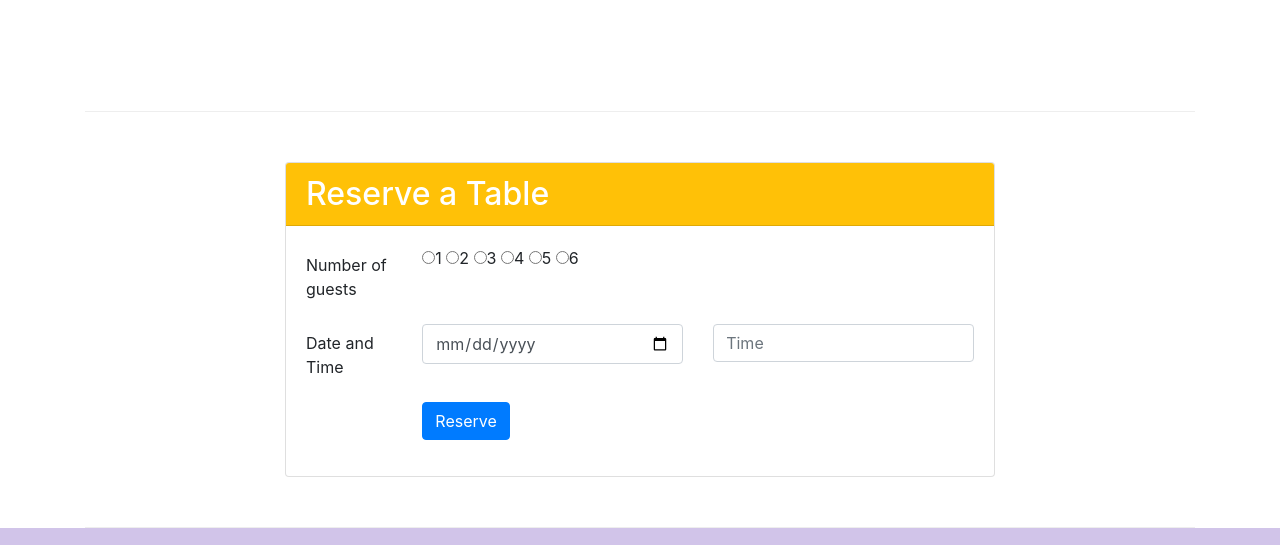
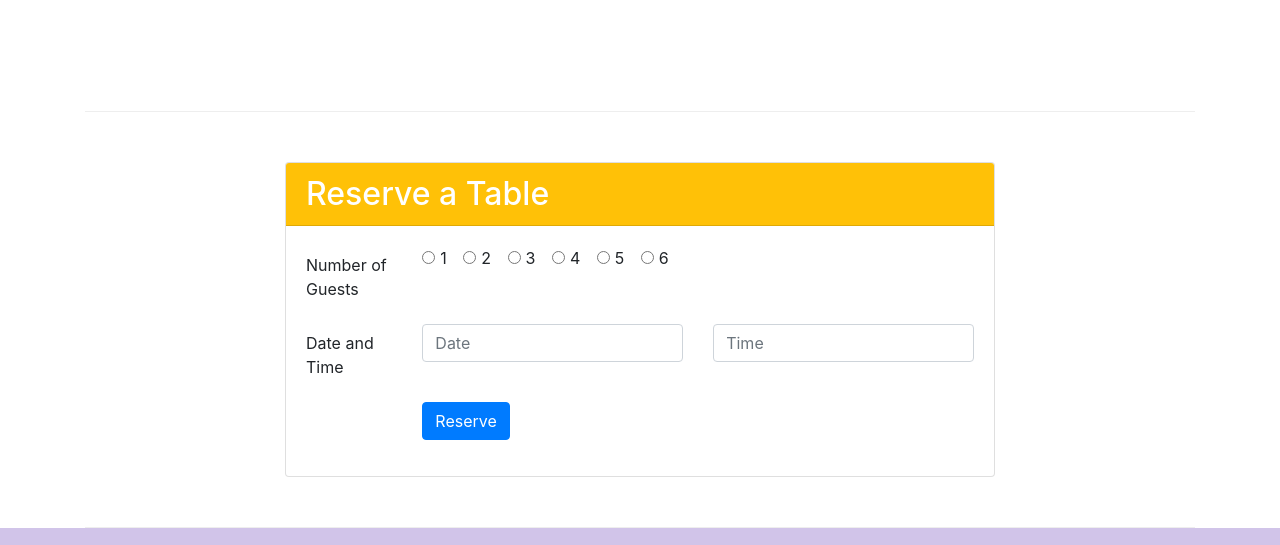
Before and after one commit to DurgaPrasadNaidu/Bootstrap4-webUI-framework, a website: page index.html in a window 1280 px wide. Shown: the part 1422-1967 px from the top of the page. Drawn offline with nearby package versions, Linux system fonts and the light colour scheme.

Commit message:
form-updated

```diff
--- a/index.html
+++ b/index.html
@@ -124,33 +124,56 @@
         <div class="row row-content align-items-center justify-content-center" id=reservationDiv>
             <div class="col-12 col-sm-8">
                <div class="card" >
-                <h2 class="card-header bg-warning text-white">Reserve a Table</h2>
-                <div class="card-body">
-                    <form>
+                 <h2 class="card-header bg-warning text-white">Reserve a Table</h2>
+                  <div class="card-body">
+                       <form>
                         <div class="form-group row">
-                            <div class="form-radio "></div>
-                            <label for="guests" class="col-md-2 col-form-label">Number of guests</label>
+                            <label for="guests" class="col-md-2 col-form-label">Number of Guests</label>
                             <div class="col-md-10">
-                            <label class="radio-inline"><input class="form-radio-input" type="radio" name="guests" id="guests" value="1">1</label>
-                            <label class="radio-inline"><input class="form-radio-input" type="radio" name="guests" id="guests" value="2">2</label>
-                            <label class="radio-inline"><input class="form-radio-input" type="radio" name="guests" id="guests" value="3">3</label>
-                            <label class="radio-inline"><input  class="form-radio-input"type="radio" name="guests" id="guests" value="4">4</label>
-                            <label class="radio-inline"><input class="form-radio-input" type="radio" name="guests" id="guests" value="5">5</label>
-                            <label class="radio-inline"><input  class="form-radio-input"type="radio" name="guests" id="guests" value="6">6</label>
+                                <div class="form-check form-check-inline">
+                                    <label class="form-check-label">
+                                        <input type="radio" class="form-check-input" name="guests" id="guest1">1
+                                    </label>
+                                </div>
+                                <div class="form-check form-check-inline">
+                                    <label class="form-check-label">
+                                        <input type="radio" class="form-check-input" name="guests" id="guest2">2
+                                    </label>
+                                </div>
+                                <div class="form-check form-check-inline">
+                                    <label class="form-check-label">
+                                        <input type="radio" class="form-check-input" name="guests" id="guest3">3
+                                    </label>
+                                </div>
+                                <div class="form-check form-check-inline">
+                                    <label class="form-check-label">
+                                        <input type="radio" class="form-check-input" name="guests" id="guest4">4
+                                    </label>
+                                </div>
+                                <div class="form-check form-check-inline">
+                                    <label class="form-check-label">
+                                        <input type="radio" class="form-check-input" name="guests" id="guest5">5
+                                    </label>
+                                </div>
+                                <div class="form-check form-check-inline">
+                                    <label class="form-check-label">
+                                        <input type="radio" class="form-check-input" name="guests" id="guest6">6
+                                    </label>
+                                </div>
+                            </div>
                         </div>
-                          </div>
                           <div class="form-group row">
-                            <label for="Date and Time" class="col-md-2 col-form-label">Date and Time</label>
+                            <label for="DateandTime" class="col-md-2 col-form-label">Date and Time</label>
                             <div class="col-md-5">
                                 <div class="input-group">
 
-                                    <input class="form-control" type="date" name="DateandTime" id="DateandTime" value="" placeholder="Date">
+                                    <input class="form-control" type="text" name="DateandTime" id="Date" value="" placeholder="Date">
                                 </div>
                             </div>
                             <div class="col-md-5">
                                 <div class="input-group">
 
-                                    <input class="form-control" type="hour" name="Dateand ime" id="DateandTime" value="" placeholder="Time">
+                                    <input class="form-control" type="text" name="DateandTime" id="Time" value="" placeholder="Time">
                                 </div>
                             </div>
                         </div>
@@ -218,5 +241,4 @@
     <script src="node_modules/bootstrap/dist/js/bootstrap.min.js"></script>
 
 </body>
-
 </html>
```
